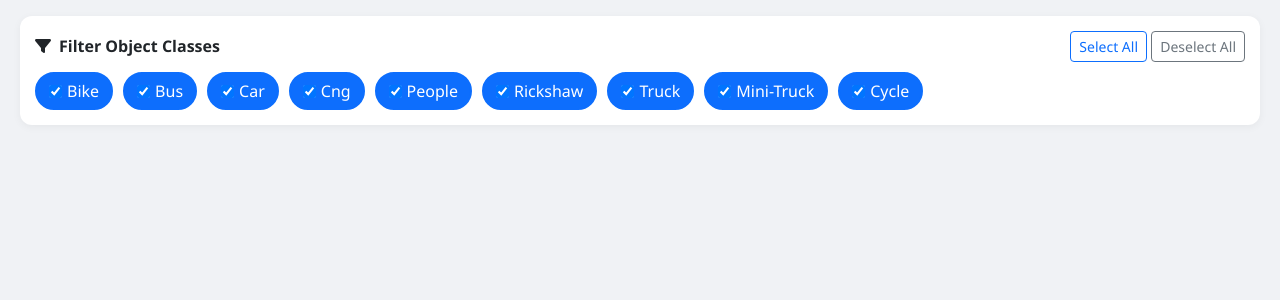
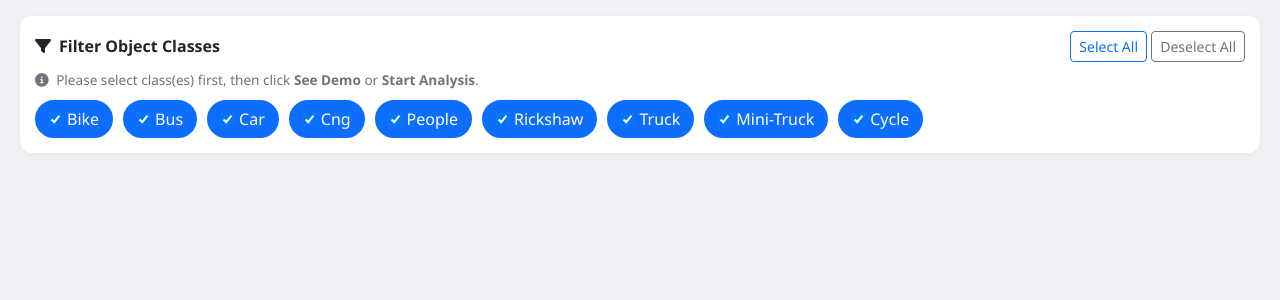
Before and after one commit to abrarCSE29/traffic-detection-yolo, a FastAPI app: page / in a window 1280 px wide. Shown: the part 101-401 px from the top of the page. Run offline with FastAPI, Linux system fonts and the light colour scheme.

Commit message:
add : message

```diff
--- a/requirements.txt
+++ b/requirements.txt
@@ -5,3 +5,4 @@ opencv-python==4.13.0.92
 python-multipart==0.0.24
 torch==2.11.0
 numpy==2.2.6
+websockets
--- a/templates/index.html
+++ b/templates/index.html
@@ -117,6 +117,12 @@
             gap: 10px;
             margin-top: 10px;
         }
+        .class-guide {
+            margin-top: 8px;
+            margin-bottom: 0;
+            font-size: 0.85rem;
+            color: #6c757d;
+        }
         .class-checkbox {
             display: flex;
             align-items: center;
@@ -227,6 +233,10 @@
                 <button class="btn btn-sm btn-outline-secondary" id="deselectAllBtn">Deselect All</button>
             </div>
         </div>
+        <p class="class-guide">
+            <i class="fas fa-info-circle me-1"></i>
+            Please select class(es) first, then click <strong>See Demo</strong> or <strong>Start Analysis</strong>.
+        </p>
         <div class="class-filters" id="classFilters"></div>
     </div>
 
```
